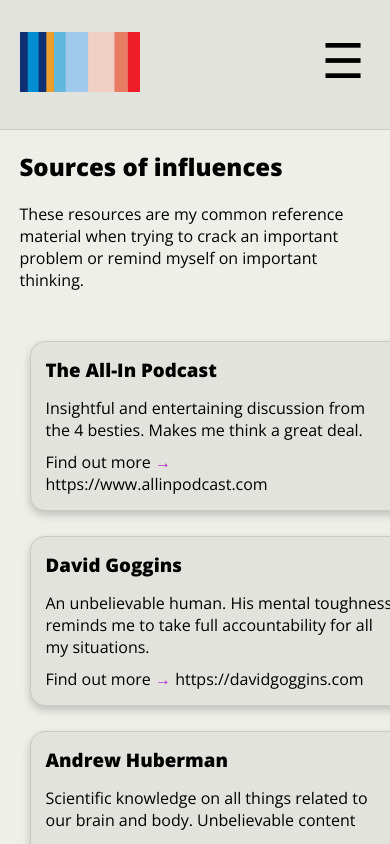
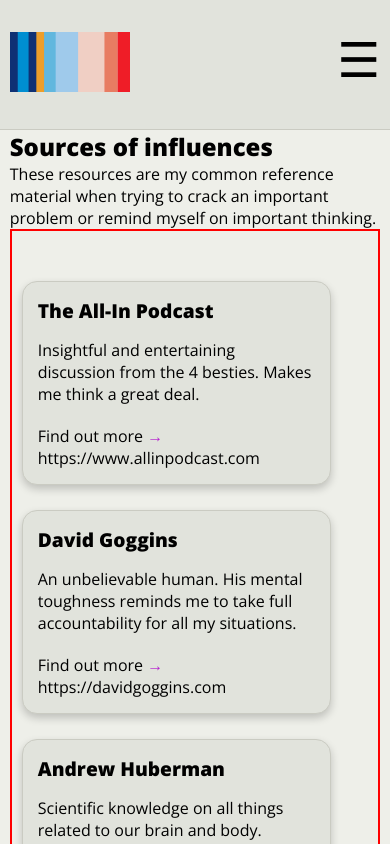
Before and after one commit to johndck/johndick-me-react-build, a React (Vite) app: page /Shaped in a window 390 px wide. Shown: the top 844 px of the page. Built offline with nearby package versions, Linux system fonts and the light colour scheme.

Commit message:
made responsive changes

```diff
--- a/src/components/influences.jsx
+++ b/src/components/influences.jsx
@@ -8,7 +8,12 @@
         <p>{influence.explanation}</p>
       </div>
       <div>
-        <a href={influence.linkto} target="_blank" rel="noopener noreferrer">
+        <a
+          className="influencerLinkWrap"
+          href={influence.linkto}
+          target="_blank"
+          rel="noopener noreferrer"
+        >
           Find out more <span className="influencerArrow">&rarr;</span>{" "}
           {influence.linkto}
         </a>
--- a/src/index.css
+++ b/src/index.css
@@ -57,6 +57,12 @@
   --kpiBlue: rgba(46, 113, 254, 1);
   --kpiCardBlue: rgba(2, 92, 225, 1);
   --kpiText: rgba(235, 237, 230, 1);
+}
+
+* {
+  box-sizing: border-box;
+  margin: 0;
+  padding: 0;
 }
 
 a {
@@ -576,6 +582,11 @@
   padding: 10px;
 }
 
+.influenceCardHolder {
+  border: 2px solid red;
+  max-width: 100%;
+}
+
 .influencesCard {
   padding: 15px;
   border-radius: 15px;
@@ -586,10 +597,11 @@
 
 .influencesCard h3 {
   margin: 0;
+  font-size: 1.2em;
 }
 
 .influencerDescription {
-  margin-bottom: 10px;
+  margin-bottom: 20px;
 }
 
 .influencerTitle {
@@ -598,6 +610,10 @@
 
 .influencerArrow {
   color: var(--sitePurple);
+}
+
+.influencerLinkWrap {
+  overflow-wrap: break-word;
 }
 
 /** MEDIA QUERIES **/
@@ -620,16 +636,13 @@
 
 @media (max-width: 768px) {
   .container {
-    max-width: 90%;
+    max-width: 95%;
   }
   .navbarElements {
     display: none;
   }
   .hamburger {
     display: block;
-  }
-  .evidenceGridHolder {
-    grid-template-columns: 1fr;
   }
 
   .hero h1 {
@@ -729,10 +742,6 @@
   .kpiStats {
     max-width: 100%;
   }
-
-  .influenceGridHolder {
-    grid-template-columns: 1fr;
-  }
 }
 
 @media (max-width: 470px) {
@@ -742,10 +751,6 @@
 }
 
 @media (max-width: 400px) {
-  .container {
-    width: 90%;
-  }
-
   .hero {
     height: 60vh;
   }
@@ -764,6 +769,10 @@
   .kpiStats {
     max-width: 95%;
   }
+
+  .influencesCard {
+    width: 80%;
+  }
 }
 
 @media screen and (max-width: 920px) and (orientation: landscape) {
```
